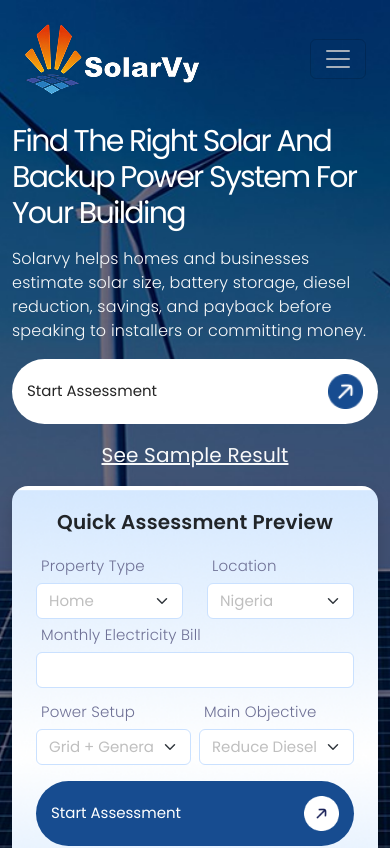
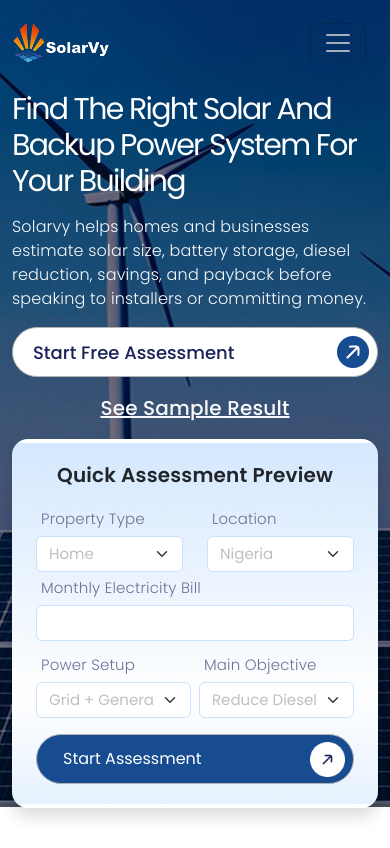
Before and after one commit to ratheesh-srishtis/web-app, a React (Vite) app: page / in a window 390 px wide. Shown: the top 848 px of the page. Built offline with nearby package versions, Linux system fonts and the light colour scheme.

Commit message:
right section

```diff
--- a/src/App.css
+++ b/src/App.css
@@ -132,25 +132,97 @@ p.bannr-text-s.text-light {
   width: 70%;
 }
 
+
+/* Dropdown container */
+select {
+  background-color: #f5f5f5; /* light grey */
+  color: #333; /* dark grey text */
+  border: 1px solid #dcdcdc;
+}
+
+/* Dropdown options */
+select option {
+  background-color: #ffffff; /* white background */
+  color: #555; /* medium grey text */
+}
+
+/* Hover / focus state */
+select:focus {
+  outline: none;
+  border-color: #c0c0c0;
+  box-shadow: none;
+}
+
+/* Selected option highlight */
+select option:checked {
+  background-color: #e0e0e0; /* light grey instead of blue */
+  color: #333;
+}
+
+.form-select {
+  background-color: #f5f5f5;
+  color: #333;
+  border-color: #ddd;
+}
+
+.form-select:focus {
+  box-shadow: none;
+  border-color: #ccc;
+}
 .custom-btn {
-  display: inline-flex;
+
   align-items: center;
   gap: 10px;
   justify-content: space-between;
   /* pushes text left & icon right */
   font-family: "Poppins", sans-serif;
-  font-size: 15px;
+  font-size: 16px;
   font-weight: 400;
-  padding: 15px;
-
+  padding: 8px 8px 8px 20px;
+height: 50px;
   color: #252525;
   background-color: #ffffff;
 
-  border-radius: 50px;
-  border: none;
+  border-radius: 52px;
+  border: 1px solid #B2B2B2;
 
-  cursor: pointer;
+  cursor: pointer !important;
   transition: all 0.3s ease;
+}
+
+.custom-btn {
+  display: inline-flex !important;
+}
+
+.custom-btn-mobile-view {
+  display: none !important;
+}
+
+@media (max-width: 768px) {
+  .custom-btn {
+    display: none !important;
+  }
+
+  .custom-btn-mobile-view {
+    display: inline-flex !important;
+  }
+}
+.custom-btn-mobile-view {
+    align-items: center;
+    gap: 10px;
+    justify-content: space-between;
+    font-family: "Poppins", sans-serif;
+    font-size: 18px !important;
+    font-weight: 500 !important;
+    padding: 8px 8px 8px 20px !important;
+    height: 50px;
+    color: #1A2259 !important;
+    background-color: #ffffff !important;
+    border-radius: 52px !important;
+    border: 1px solid #B2B2B2;
+    cursor: pointer !important;
+    transition: all 0.3s ease;
+    width: 100%;
 }
 
 .select.form-select.select-text :valid {
@@ -213,8 +285,11 @@ p.bannr-text-s.text-light {
 }
 
 button.custom-btn.other-section {
-  background: #174c90;
+  background-color: #174c90 !important;
   color: #ffffff;
+  border-radius: 100px;
+  padding: 8px 8px 8px 26px !important;
+  cursor: pointer !important;
 }
 
 /* Icon inside button */
@@ -253,7 +328,7 @@ nav.navbar.navbar-expand-md.mb-2 {
 
 .subtitle {
   color: #6c757d;
-  margin-bottom: 40px;
+
   font-size: 18px;
 }
 
@@ -457,8 +532,9 @@ body {
 .bannar-see {
   /* update path */
   background-size: cover;
-  background-position: center;
+
   background-repeat: no-repeat;
+ background-image: url('./assets/images/see-bannar.png'); /* update path */
 
   display: flex;
   align-items: center;
@@ -575,8 +651,9 @@ body {
 
 /* Title */
 .newsletter-title {
-  font-size: 14px;
-  color: #fff;
+     font-size: 17px;
+    color: #fff;
+    font-weight: 500;
 }
 
 .step {
@@ -613,7 +690,7 @@ body {
   outline: none;
   padding: 10px 15px;
   flex: 1;
-
+text-align: left;
   font-size: 14px;
 }
 
@@ -728,7 +805,29 @@ nav.navbar.navbar-expand-md.mb-2.asst-menuss {
   font-weight: 600;
   margin-bottom: 15px;
 }
+/* Desktop (default) */
+.normal-sizee {
+  display: block;
+  width: 160px;  /* big logo */
+  height: auto;
+}
 
+.mbile-size {
+  display: none;
+}
+
+/* Mobile view */
+@media (max-width: 768px) {
+  .normal-sizee {
+    display: none;
+  }
+
+  .mbile-size {
+    display: block;
+    width: 96px; /* small logo */
+    height: 40px;
+  }
+}
 /* Left text */
 .footer-text {
   font-size: 14px;
@@ -810,6 +909,26 @@ p.sub-left {
 
 a.text-light.align-self-center {
   font-size: 20px;
+      font-weight: 500;
+}
+
+/* Default (desktop) - keep as it is */
+.navbar-brand {
+  margin: 0 auto; /* if you had center alignment */
+}
+
+/* Mobile fix */
+@media (max-width: 768px) {
+  .navbar-brand {
+  margin: 0px auto !important;
+        justify-content: flex-start;
+        position: relative;
+        right: 45%;
+  }
+
+  .navbar {
+    justify-content: space-between; /* logo left, menu right */
+  }
 }
 
 /* 📱 Mobile Responsive */
--- a/src/components/Footer.tsx
+++ b/src/components/Footer.tsx
@@ -9,11 +9,11 @@ function Footer() {
 
           {/* LEFT SIDE */}
           <div className="col-md-7 mb-4">
-            <a className="navbar-brand text-white fw-bold" href="#">
+            <a className="navbar-brand text-white fw-bold mb-4" href="#">
               <img src={logo} alt="logo" />
             </a>
 
-            <p className="footer-text">
+            <p className="footer-text mt-4">
               Solarvy helps homes and businesses estimate energy demand,
               recommended system size, savings, and payback before they commit
               to equipment or installation.
@@ -26,7 +26,7 @@ function Footer() {
 
               <div className="col-6 col-md-4 mb-3">
                 <ul className="footer-links">
-                  <h6 className="newsletter-title">Main Page</h6>
+                  <h6 className="newsletter-title mb-4">Main Page</h6>
                   <li>How It Works</li>
                   <li>Sample Results</li>
                   <li>Who It’s For</li>
@@ -35,7 +35,7 @@ function Footer() {
 
               <div className="col-6 col-md-4 mb-3">
                 <ul className="footer-links">
-                  <h6 className="newsletter-title">Company</h6>
+                  <h6 className="newsletter-title mb-4">Company</h6>
                   <li>About Us</li>
                   <li>Contact Us</li>
                   <li>Terms Of Use</li>
--- a/src/css/ass-result.css
+++ b/src/css/ass-result.css
@@ -128,6 +128,7 @@ small.pv-textss.text-danger.fw-semibold {
   align-items: center;
   justify-content: center;
   font-size: 20px;
+   flex-shrink: 0;
 }
 h5.fw-bold.mb-1.rang-head {
     color: #1A2259;
@@ -378,7 +379,7 @@ i.colo-sym-right.bi {
   color: #1e293b;
 }
 .title {
-  font-weight: 600;
+
   color: #1e293b;
   margin-bottom: 10px;
 }
--- a/src/css/ass.css
+++ b/src/css/ass.css
@@ -470,8 +470,9 @@ h5.asst-h {
   background: #2d5b9f;
   border-radius: 50%;
       position: relative;
-    top: 3px;
-    left: 2px;
+   top: 3px;
+    /* left: 2px; */
+    margin: 0 auto;
 }
 
 
@@ -1077,7 +1078,7 @@ input.rows-borders {
 .icon-box-build-right.mb-2 {
   width: 40px;
   height: 35px;
-  background: #eef2f7;
+  background: #F0F4FA;
   display: flex;
   align-items: center;
   justify-content: center;
--- a/src/pages/Assesement.tsx
+++ b/src/pages/Assesement.tsx
@@ -245,10 +245,21 @@ function Assesement() {
           {/* Navbar */}
           <nav className="navbar navbar-expand-md mb-2 asst-menuss">
             <div className="container-fluid">
-              {/* Logo */}
-              <a className="navbar-brand text-white fw-bold" href="#">
-                <img src={logo} alt="logo" />
-              </a>
+              <Link
+                to="/Home"
+                onClick={() => window.scrollTo(0, 0)}
+                className="navbar-brand text-white fw-bold"
+              >
+                <img src={logo} alt="logo" className="normal-sizee" />
+              </Link>
+
+               <Link
+                to="/Home"
+                onClick={() => window.scrollTo(0, 0)}
+                className="navbar-brand text-white fw-bold"
+              >
+                <img src={logo} alt="logo" className="mbile-size"/>
+              </Link>
 
               {/* Hamburger */}
               <button
@@ -468,7 +479,7 @@ function Assesement() {
                 </div>
               </div>
 
-              <div className="container my-2">
+              <div className="container my-2 p-1">
                 {/* Top Cards */}
                 <div className=" row">
                   {options.map((item) => (
--- a/src/pages/AssessmentResult.tsx
+++ b/src/pages/AssessmentResult.tsx
@@ -33,9 +33,21 @@ function AssesementResult() {
           <nav className="navbar navbar-expand-md mb-2 asst-menuss-reult">
             <div className="container-fluid">
               {/* Logo */}
-              <a className="navbar-brand text-white fw-bold" href="#">
-                <img src={logo} alt="logo" />
-              </a>
+               <Link
+                to="/Home"
+                onClick={() => window.scrollTo(0, 0)}
+                className="navbar-brand text-white fw-bold"
+              >
+                <img src={logo} alt="logo" className="normal-sizee" />
+              </Link>
+
+               <Link
+                to="/Home"
+                onClick={() => window.scrollTo(0, 0)}
+                className="navbar-brand text-white fw-bold"
+              >
+                <img src={logo} alt="logo" className="mbile-size"/>
+              </Link>
 
               {/* Hamburger */}
               <button
--- a/src/pages/Home.tsx
+++ b/src/pages/Home.tsx
@@ -33,11 +33,19 @@ function Home() {
             <div className="container-fluid">
               {/* Logo */}
               <Link
-                to="/ Home"
+                to="/Home"
                 onClick={() => window.scrollTo(0, 0)}
                 className="navbar-brand text-white fw-bold"
               >
-                <img src={logo} alt="logo" />
+                <img src={logo} alt="logo" className="normal-sizee" />
+              </Link>
+
+               <Link
+                to="/Home"
+                onClick={() => window.scrollTo(0, 0)}
+                className="navbar-brand text-white fw-bold"
+              >
+                <img src={logo} alt="logo" className="mbile-size"/>
               </Link>
 
               {/* Hamburger */}
@@ -91,6 +99,8 @@ function Home() {
                       <img src={bttnarrow} alt="arrow" />
                     </button>
                   </li>
+
+
                 </ul>
               </div>
             </div>
@@ -111,11 +121,18 @@ function Home() {
               </p>
 
               <div className="d-flex flex-column flex-md-row align-items-start align-items-md-center gap-3 mt-3">
-                <button className="custom-btn mobile-viw">
+                <button className="custom-btn">
                   {" "}
-                  Start Assessment
+                  Start Free Assessment
                   <img src={bttnarrow} alt="arrow" />
                 </button>
+
+                 <button className="custom-btn-mobile-view">
+                  {" "}
+                  Start Free Assessment
+                  <img src={bttnarrow} alt="arrow" />
+                </button>
+
                 <a href="#" className="text-light align-self-center">
                   See Sample Result
                 </a>
@@ -225,7 +242,7 @@ function Home() {
       <section className="how-it-works py-4">
         <div className="container text-center">
           <h2 className="head-nor">How Solarvy Works</h2>
-          <p className="subtitle mb-5">
+          <p className="subtitle ">
             A simple energy decision workflow built around problem-solving, not
             just calculations.
           </p>
@@ -291,11 +308,7 @@ function Home() {
       </section>
 
       <section
-        className=" d-flex align-items-center bannar-see mt-4"
-        style={{
-          backgroundImage: `url(${see})`,
-        }}
-      >
+        className=" d-flex align-items-center bannar-see mt-4">
         <div className="container text-center mt-4 mb-3">
           <h1 className="title">See A Sample Energy Assessment</h1>
           <p className="subtitle">
@@ -304,8 +317,8 @@ function Home() {
             problem-solving, not just calculations.
           </p>
 
-          <div className="row mt-3 g-4">
-            <div className="col-md-6">
+          <div className="row g-4">
+            <div className="col-md-6 ">
               <div className="card-box d-flex justify-content-between">
                 <span>Location</span>
                 <span className="text-muted text-color">Lagos, Nigeria</span>
@@ -329,7 +342,7 @@ function Home() {
               </div>
             </div>
 
-            <div className="col-md-6">
+            <div className="col-md-6 mt-2">
               <div className="row g-4">
                 <div className="col-6">
                   <div className="card-boxs text-center">
--- a/src/pages/HowItWorks.tsx
+++ b/src/pages/HowItWorks.tsx
@@ -34,9 +34,21 @@ function HowItWorks() {
           <nav className="navbar navbar-expand-md mb-2">
             <div className="container-fluid">
               {/* Logo */}
-              <a className="navbar-brand text-white fw-bold" href="#">
-                <img src={logo} alt="logo" />
-              </a>
+              <Link
+                to="/Home"
+                onClick={() => window.scrollTo(0, 0)}
+                className="navbar-brand text-white fw-bold"
+              >
+                <img src={logo} alt="logo" className="normal-sizee" />
+              </Link>
+
+               <Link
+                to="/Home"
+                onClick={() => window.scrollTo(0, 0)}
+                className="navbar-brand text-white fw-bold"
+              >
+                <img src={logo} alt="logo" className="mbile-size"/>
+              </Link>
 
               {/* Hamburger */}
               <button
```
